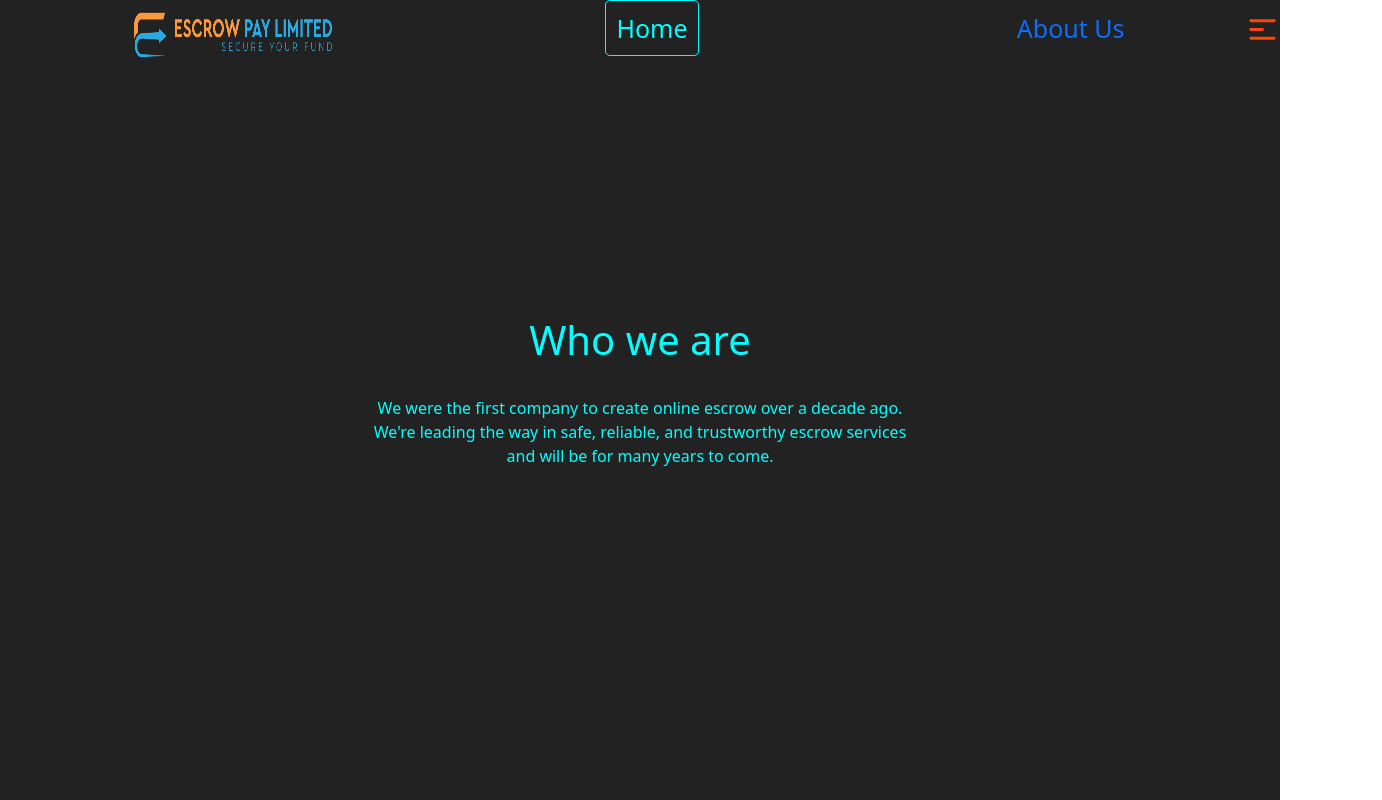
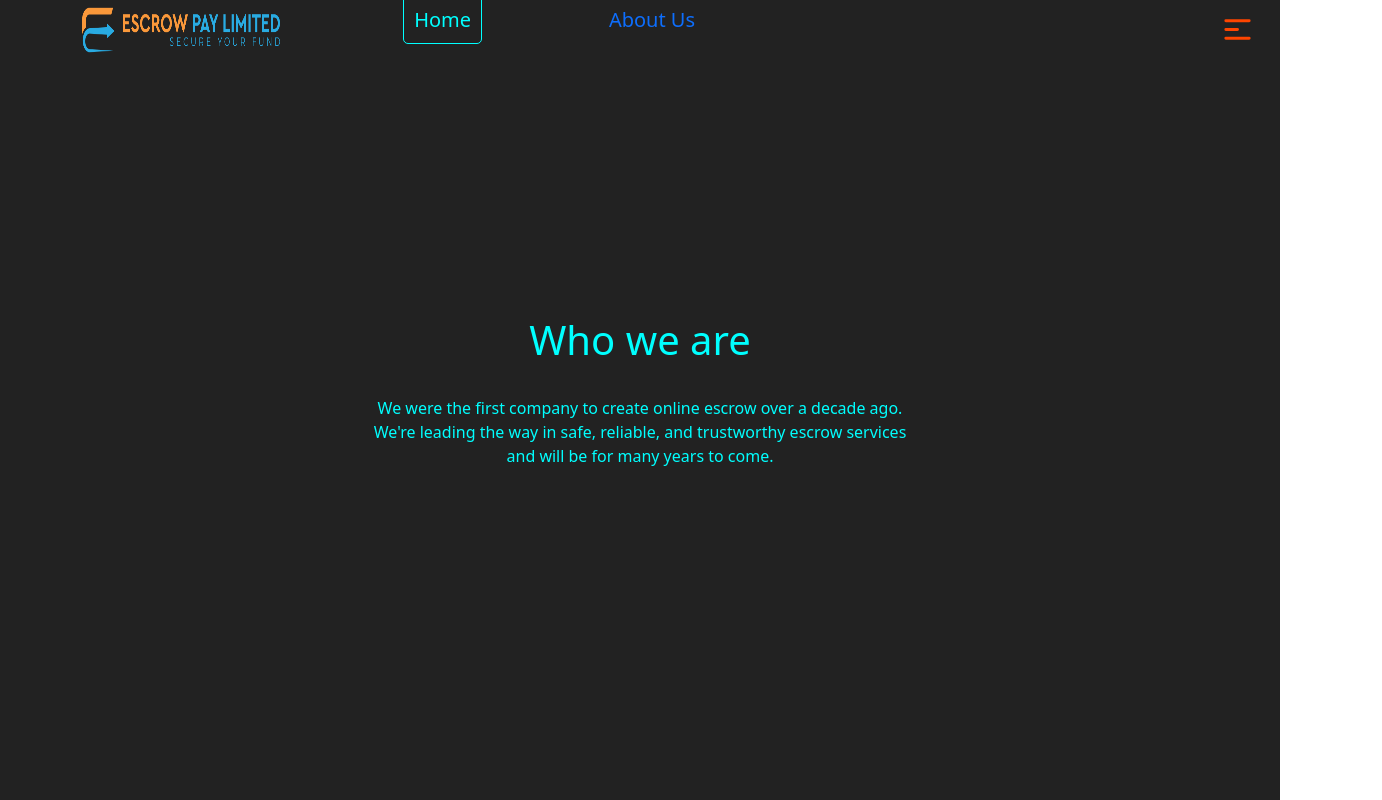
Before and after one commit to nikikalwar/escrow-app, a React (Create React App) app: page / in a window 1280 px wide. Shown: the top 800 px of the page, 1382 px wide, since content can reach past the window. Built offline with nearby package versions, Linux system fonts and the light colour scheme.

Commit message:
corrected issue for pages

```diff
--- a/src/App.css
+++ b/src/App.css
@@ -2,7 +2,7 @@
   text-align: center;
   background-color:#222;
   color:cyan !important;
-
+  width:80%
 }
 
 .App-logo {
@@ -39,7 +39,3 @@
     transform: rotate(360deg);
   }
 }
-
-.row {
-  padding: 10px;
-}
--- a/src/Layouts/FlatHeader.js
+++ b/src/Layouts/FlatHeader.js
@@ -28,10 +28,10 @@ export const FlatHeader = () => {
     <>
 
        <div className="row">{showMenu &&
-        <ul className=" row row-8 menu-switch2">
+        <ul className=" row menu-switch2">
                     {menuitems.map((item,index) => {
-                        if(index==0) return <li className="col"><img  src={logo} width = {200} height={50}></img></li>
-                        else return <li className="col">
+                        if(index==0) return <li className="col col-3"><img  src={logo} width = {200} height={50}></img></li>
+                        else return <li className="col col-2">
                             <Link className = {`${path === item.path && 'active'}`} to={item.path}>{item.title}</Link>
                         </li>
                     })}
--- a/src/Layouts/index.css
+++ b/src/Layouts/index.css
@@ -35,7 +35,7 @@ a:hover{
     position: fixed;
     top:0;
     right:0;
-    z-index: 2;
+    right:25px;
 }
 
 .active {
@@ -50,7 +50,7 @@ a:hover{
 
 .menu-switch2 {
     color: orangered;
-    font-size: 25px;
+    font-size: 20px;
     position: fixed;
     top:0;
     right:0;
--- a/src/index.css
+++ b/src/index.css
@@ -1,4 +1,5 @@
 body {
+  background-color:#222;
   margin: 0;
   font-family: -apple-system, BlinkMacSystemFont, 'Segoe UI', 'Roboto', 'Oxygen',
     'Ubuntu', 'Cantarell', 'Fira Sans', 'Droid Sans', 'Helvetica Neue',
@@ -11,3 +12,11 @@ code {
   font-family: source-code-pro, Menlo, Monaco, Consolas, 'Courier New',
     monospace;
 }
+
+#root{
+  background-color:#222;
+}
+
+.row{
+  padding:5px;
+}
```
